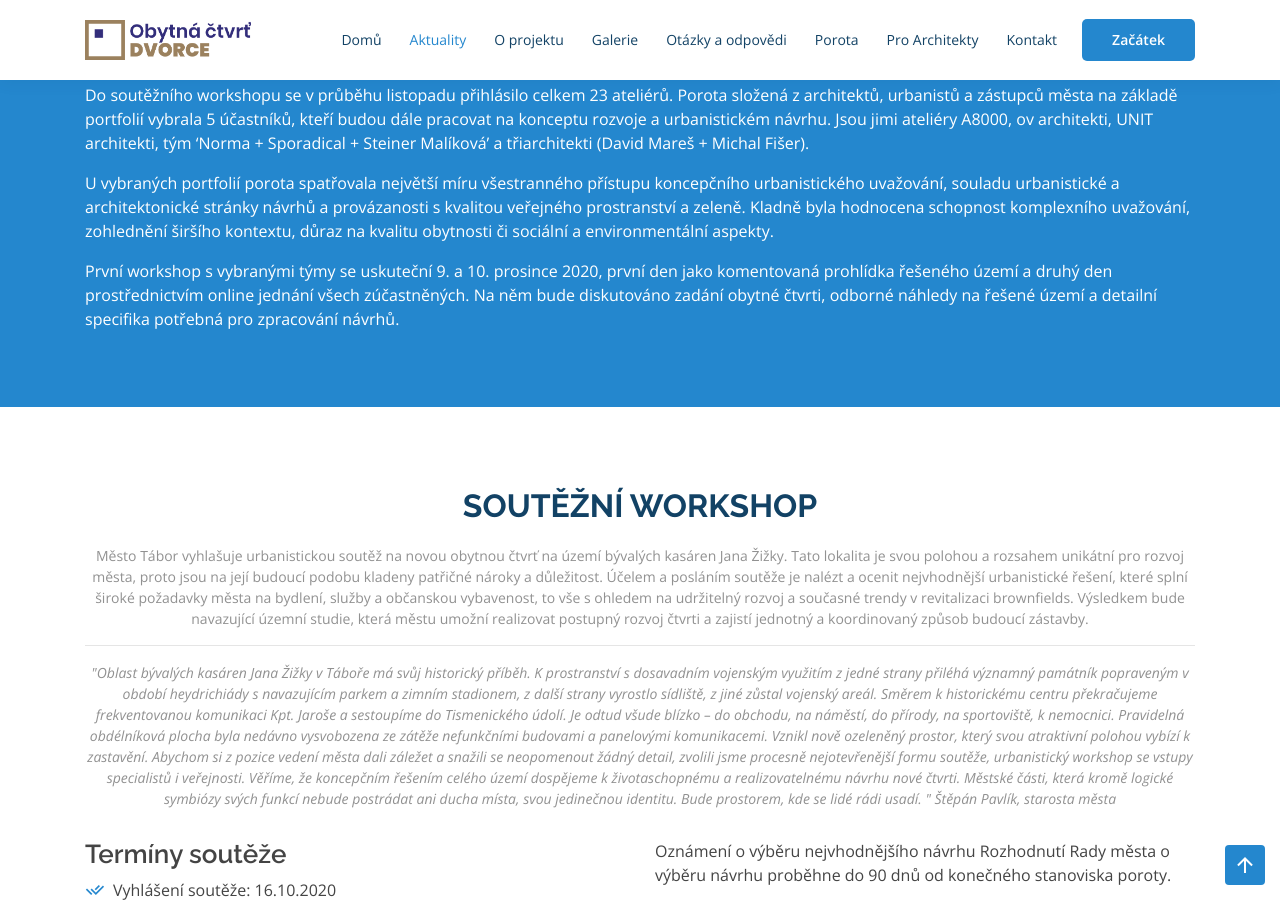
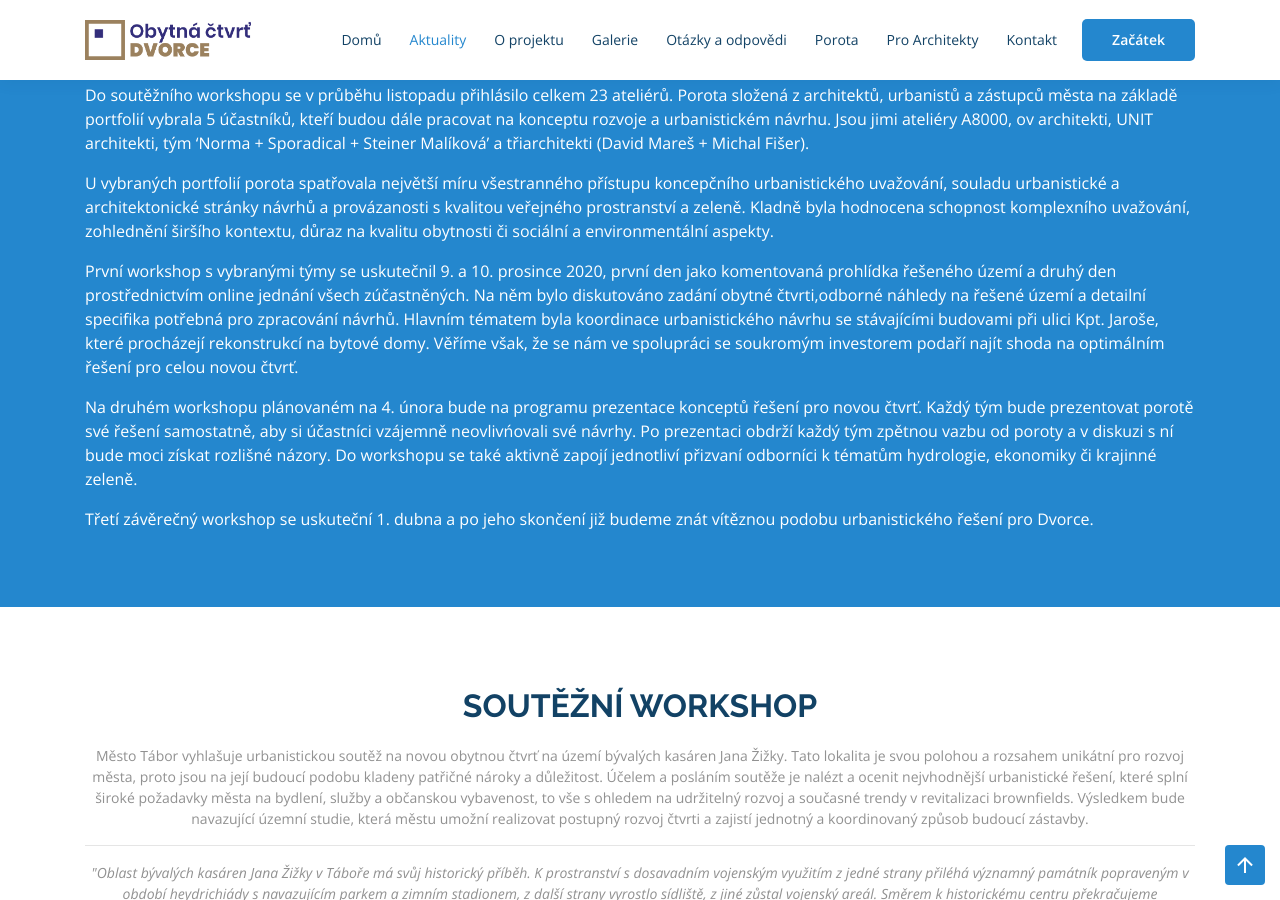
Before and after one commit to dvorcetabor/web, a Jekyll site: the page built from index.md, in a window 1280 px wide and 900 px high, scrolled down 919 px. Built offline with Jekyll 4.4.1, drawn with Linux system fonts in a browser that asks for light colours.

Commit message:
Update call2action.md

```diff
--- a/_includes/sections/call2action.md
+++ b/_includes/sections/call2action.md
@@ -9,7 +9,8 @@ Jsou jimi ateliéry A8000, ov architekti, UNIT architekti, tým ‘Norma + Spora
 U vybraných portfolií porota spatřovala největší míru všestranného přístupu koncepčního urbanistického uvažování, souladu urbanistické a architektonické stránky návrhů a provázanosti s kvalitou veřejného prostranství a zeleně.
 Kladně byla hodnocena schopnost komplexního uvažování, zohlednění širšího kontextu, důraz na kvalitu obytnosti či sociální a environmentální aspekty.
 
-První workshop s vybranými týmy se uskuteční 9. a 10. prosince 2020,
-první den jako komentovaná prohlídka řešeného území
-a druhý den prostřednictvím online jednání všech zúčastněných.
-Na něm bude diskutováno zadání obytné čtvrti, odborné náhledy na řešené území a detailní specifika potřebná pro zpracování návrhů.
+První workshop s vybranými týmy se uskutečnil 9. a 10. prosince 2020, první den jako komentovaná prohlídka řešeného území a druhý den prostřednictvím online jednání všech zúčastněných. Na něm bylo diskutováno zadání obytné čtvrti,odborné náhledy na řešené území a detailní specifika potřebná pro zpracování návrhů. Hlavním tématem byla koordinace urbanistického návrhu se stávajícími budovami při ulici Kpt. Jaroše, které procházejí rekonstrukcí na bytové domy. Věříme však, že se nám ve spolupráci se soukromým investorem podaří najít shoda na optimálním řešení pro celou novou čtvrť.
+
+Na druhém workshopu plánovaném na 4. února bude na programu prezentace konceptů řešení pro novou čtvrť. Každý tým bude prezentovat porotě své řešení samostatně, aby si účastníci vzájemně neovlivńovali své návrhy. Po prezentaci obdrží každý tým zpětnou vazbu od poroty a v diskuzi s ní bude moci získat rozlišné názory. Do workshopu se také aktivně zapojí jednotliví přizvaní odborníci k tématům hydrologie, ekonomiky či krajinné zeleně.
+
+Třetí závěrečný workshop se uskuteční 1. dubna a po jeho skončení již budeme znát vítěznou podobu urbanistického řešení pro Dvorce.
```
